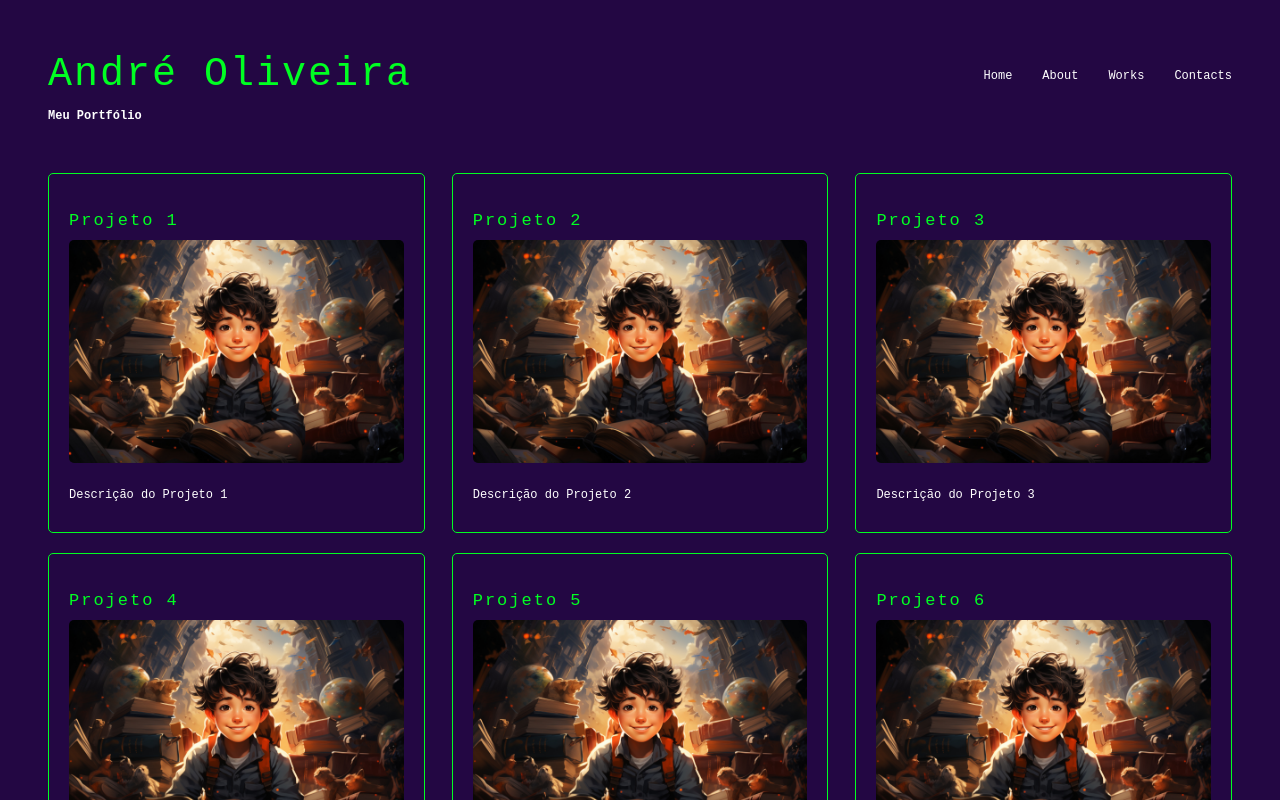
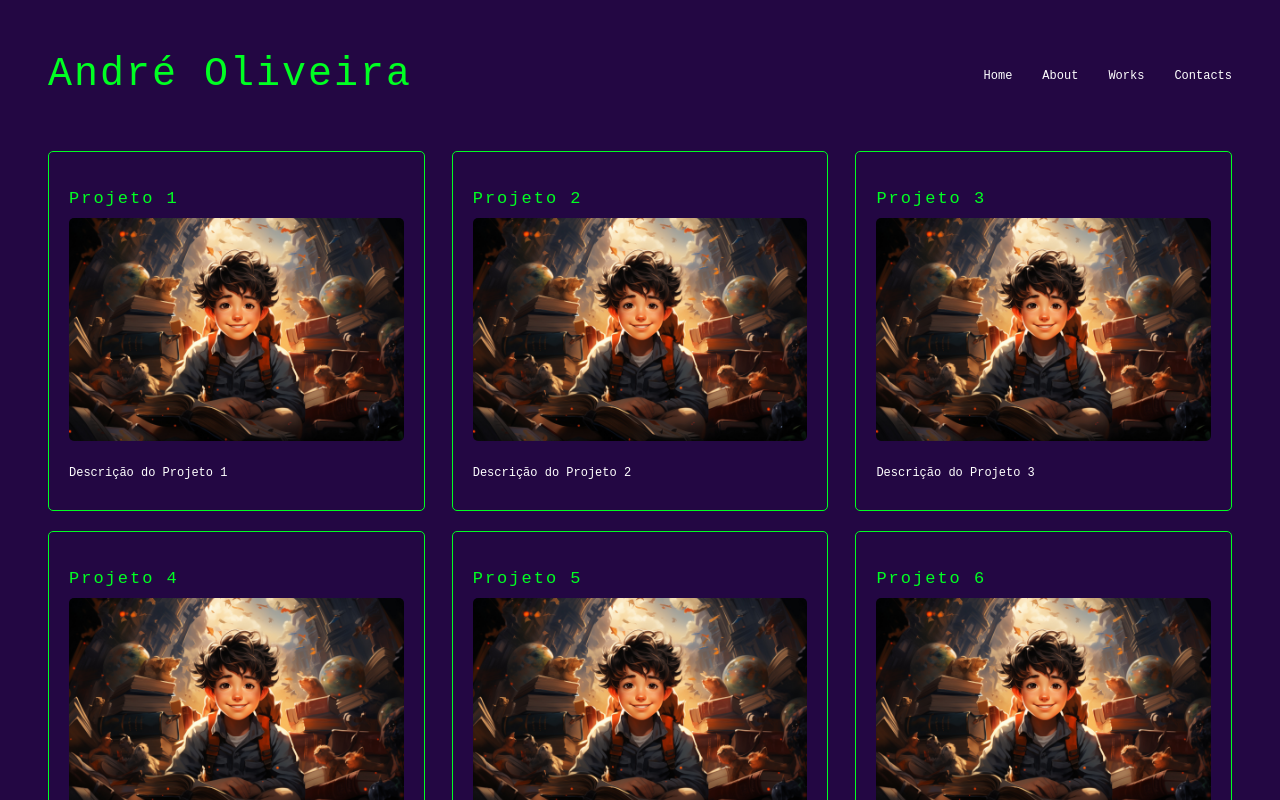
Before and after one commit to AndreOl96/portfolio_react, a React (Vite) app: page /projetos in a window 1280 px wide. Shown: the top 800 px of the page. Built offline with nearby package versions, Linux system fonts and the light colour scheme; a web font is replaced by a local one.

Commit message:
Correção bugs

```diff
--- a/src/grid/grid.jsx
+++ b/src/grid/grid.jsx
@@ -67,7 +67,7 @@ import Card from '../card/card.jsx';
 const PortfolioPage = () => {
   return (
     <div className="portfolio-page">
-      <h1>Meu Portfólio</h1>
+
       <Card />
     </div>
   );
```
